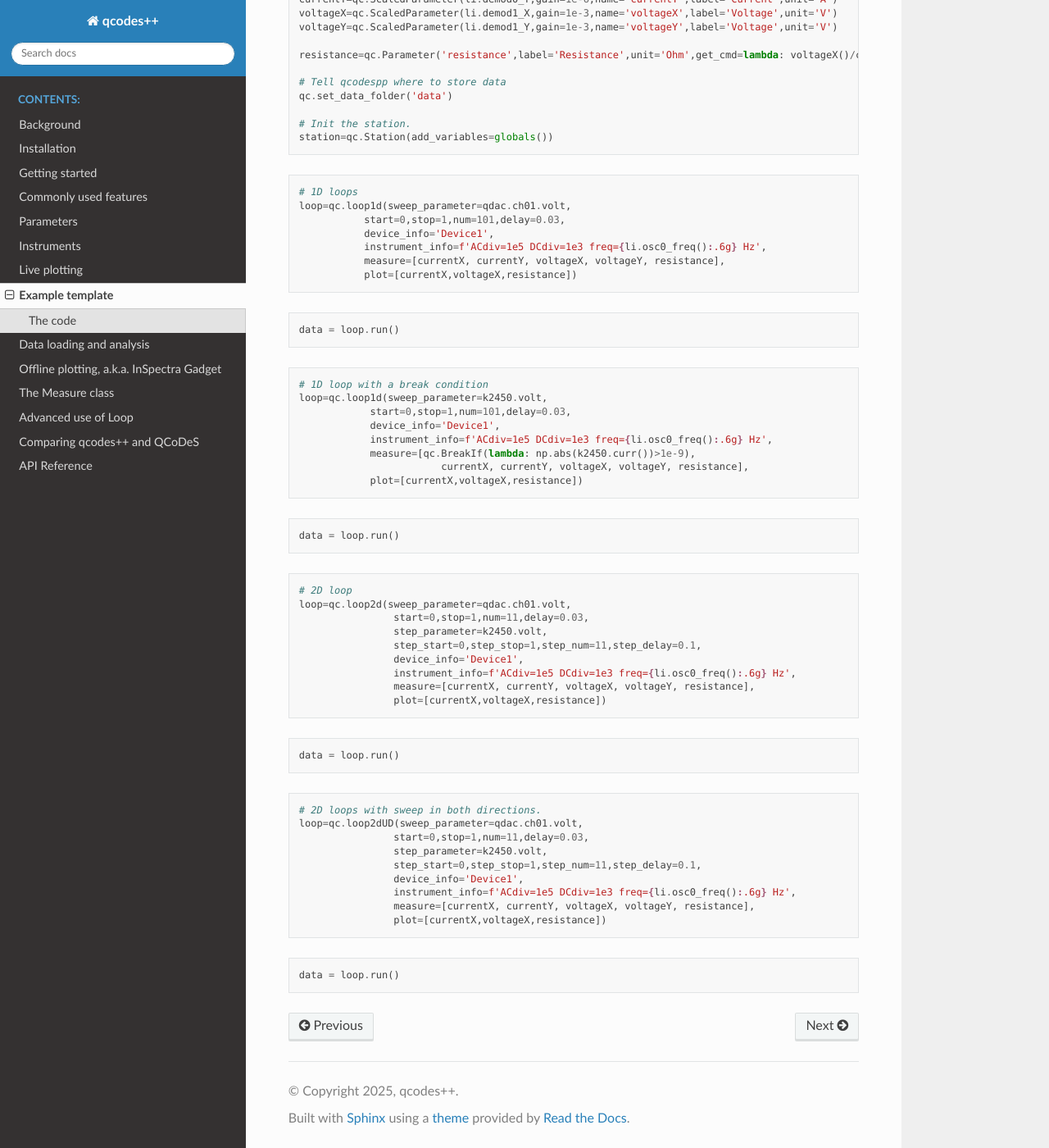
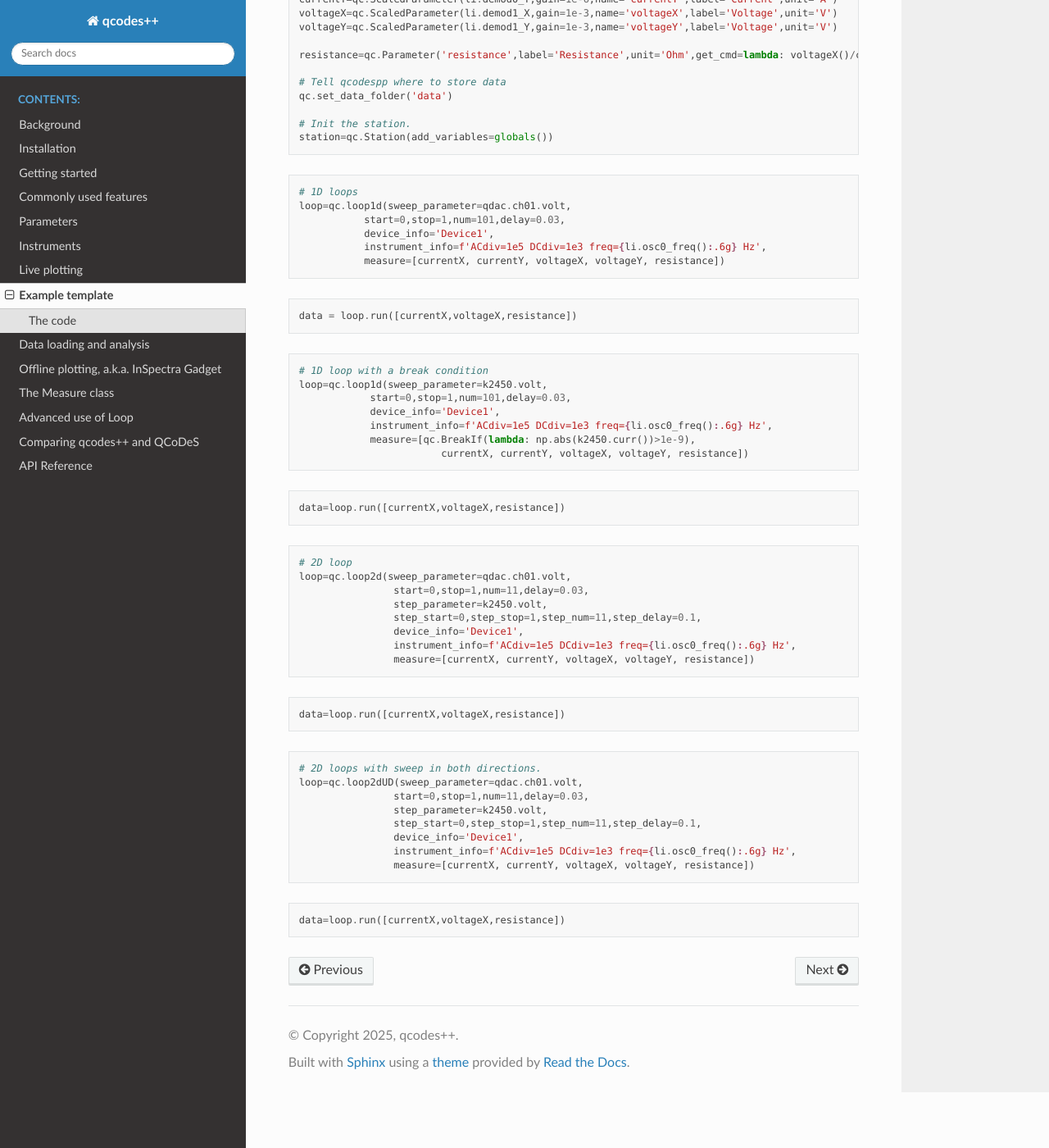
Before and after one commit to qcodespp/qcodespp.github.io, a Sphinx documentation site: the page built from docs/source/template.rst, in a window 1280 px wide and 1400 px high, scrolled down 1041 px. Shown: the whole window at 82% size. Built offline with Sphinx 7.4.7 and the Read the Docs theme 3.1.0, drawn with Linux system fonts in a browser that asks for light colours.

Commit message:
fix template

```diff
--- a/docs/source/template.rst
+++ b/docs/source/template.rst
@@ -62,12 +62,11 @@ The code
                start=0,stop=1,num=101,delay=0.03,
                device_info='Device1',
                instrument_info=f'ACdiv=1e5 DCdiv=1e3 freq={li.osc0_freq():.6g} Hz',
-               measure=[currentX, currentY, voltageX, voltageY, resistance],
-               plot=[currentX,voltageX,resistance])
+               measure=[currentX, currentY, voltageX, voltageY, resistance])
 
 .. code-block:: python
 
-    data = loop.run()
+    data = loop.run([currentX,voltageX,resistance])
 
 .. code-block:: python
 
@@ -77,12 +76,11 @@ The code
                 device_info='Device1',
                 instrument_info=f'ACdiv=1e5 DCdiv=1e3 freq={li.osc0_freq():.6g} Hz',
                 measure=[qc.BreakIf(lambda: np.abs(k2450.curr())>1e-9),
-                            currentX, currentY, voltageX, voltageY, resistance],
-                plot=[currentX,voltageX,resistance])
+                            currentX, currentY, voltageX, voltageY, resistance])
 
 .. code-block:: python
 
-    data = loop.run()
+    data=loop.run([currentX,voltageX,resistance])
 
 .. code-block:: python
 
@@ -93,12 +91,11 @@ The code
                     step_start=0,step_stop=1,step_num=11,step_delay=0.1,
                     device_info='Device1',
                     instrument_info=f'ACdiv=1e5 DCdiv=1e3 freq={li.osc0_freq():.6g} Hz',
-                    measure=[currentX, currentY, voltageX, voltageY, resistance],
-                    plot=[currentX,voltageX,resistance])
+                    measure=[currentX, currentY, voltageX, voltageY, resistance])
 
 .. code-block:: python
 
-    data = loop.run()
+    data=loop.run([currentX,voltageX,resistance])
 
 .. code-block:: python
 
@@ -109,9 +106,8 @@ The code
                     step_start=0,step_stop=1,step_num=11,step_delay=0.1,
                     device_info='Device1',
                     instrument_info=f'ACdiv=1e5 DCdiv=1e3 freq={li.osc0_freq():.6g} Hz',
-                    measure=[currentX, currentY, voltageX, voltageY, resistance],
-                    plot=[currentX,voltageX,resistance])
+                    measure=[currentX, currentY, voltageX, voltageY, resistance])
 
 .. code-block:: python
 
-    data = loop.run()
+    data=loop.run([currentX,voltageX,resistance])
```
